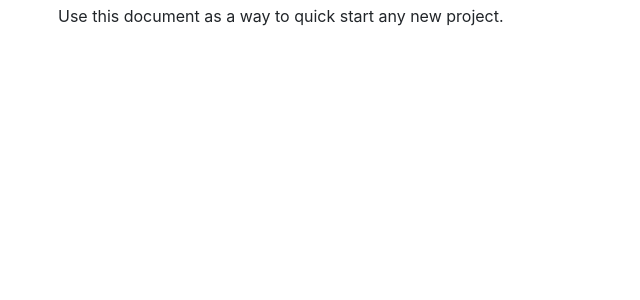
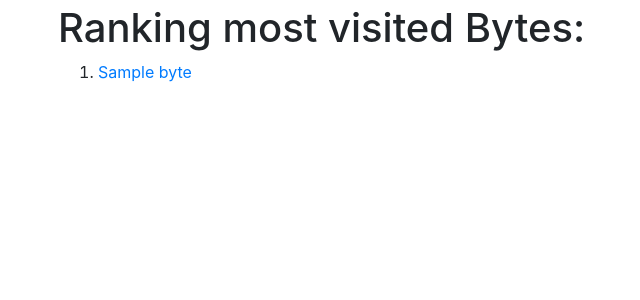
Before and after one commit to leohakim/api-o-matic-old, a Django app: page / in a window 1280 px wide. Shown: the part 56-356 px from the top of the page, without its empty margins (27-667 px from the left). Run offline with Django 3.2, Linux system fonts and the light colour scheme; tables that the repository leaves empty hold one stand-in row (values such as "Sample post"); some libraries are stand-ins or nearby versions.

Commit message:
Add view /user/byte with templates and admin configuration

```diff
--- a/api_o_matic/bytes/admin.py
+++ b/api_o_matic/bytes/admin.py
@@ -32,6 +32,7 @@ class ByteAdmin(admin.ModelAdmin):
         "is_active",
     )
     search_fields = ["name", "description"]
+    prepopulated_fields = {"slug": ("name",)}
 
     def show_bits(self, byte):
         return (
--- a/api_o_matic/bytes/views.py
+++ b/api_o_matic/bytes/views.py
@@ -1 +1,26 @@
-# Create your views here.
+from django.http import HttpResponseBadRequest
+from django.views.generic import TemplateView
+
+from api_o_matic.bytes.models import Byte
+from api_o_matic.users.models import User
+
+
+class HomeView(TemplateView):
+    template_name = "pages/home.html"
+    extra_context = {
+        "most_visited_bytes": Byte.objects.active().order_by("-created_at")
+    }
+
+
+class UserBytesView(TemplateView):
+    template_name = "pages/user_bytes.html"
+
+    def get(self, request, *args, **kwargs):
+        try:
+            user = User.objects.get(name=kwargs["user"])
+            byte = Byte.objects.get(slug=kwargs["byte"], created_by=user)
+        except (AttributeError, User.DoesNotExist, Byte.DoesNotExist) as error:
+            return HttpResponseBadRequest(f"{error}")
+        context = self.get_context_data(**kwargs)
+        context["bits"] = byte.bits.all()
+        return self.render_to_response(context)
--- a/api_o_matic/templates/pages/home.html
+++ b/api_o_matic/templates/pages/home.html
@@ -1 +1,9 @@
 {% extends "base.html" %}
+{% block content %}
+<h1>Ranking most visited Bytes:</h1>
+<ol>
+  {% for byte in most_visited_bytes %}
+  <li><a href="/{{ byte.created_by }}/{{ byte.name }}/">{{ byte.name }}</a></li>
+  {% endfor %}
+</ol>
+{% endblock content %}
--- a/config/urls.py
+++ b/config/urls.py
@@ -6,8 +6,11 @@ from django.views import defaults as default_views
 from django.views.generic import TemplateView
 from rest_framework.authtoken.views import obtain_auth_token
 
+from api_o_matic.bytes.api.views import ByteViewSet
+from api_o_matic.bytes.views import HomeView, UserBytesView
+
 urlpatterns = [
-    path("", TemplateView.as_view(template_name="pages/home.html"), name="home"),
+    path("", HomeView.as_view(), name="home"),
     path(
         "about/", TemplateView.as_view(template_name="pages/about.html"), name="about"
     ),
@@ -17,12 +20,19 @@ urlpatterns = [
     path("users/", include("api_o_matic.users.urls", namespace="users")),
     path("accounts/", include("allauth.urls")),
     # Your stuff: custom urls includes go here
+    path("<slug:user>/<slug:byte>/", UserBytesView.as_view(), name="user-bytes"),
 ] + static(settings.MEDIA_URL, document_root=settings.MEDIA_ROOT)
 
 # API URLS
 urlpatterns += [
     # API base url
     path("api/", include("config.api_router")),
+    # API bytes url
+    path(
+        "api/<slug:user>/<slug:byte>/",
+        ByteViewSet.as_view({"get": "retrieve"}),
+        name="api-user-bytes",
+    ),
     # DRF auth token
     path("auth-token/", obtain_auth_token),
 ]
```
Also changed, not shown: api_o_matic/templates/pages/user_bytes.html (added, +13 -0 lines), 1 other file.
